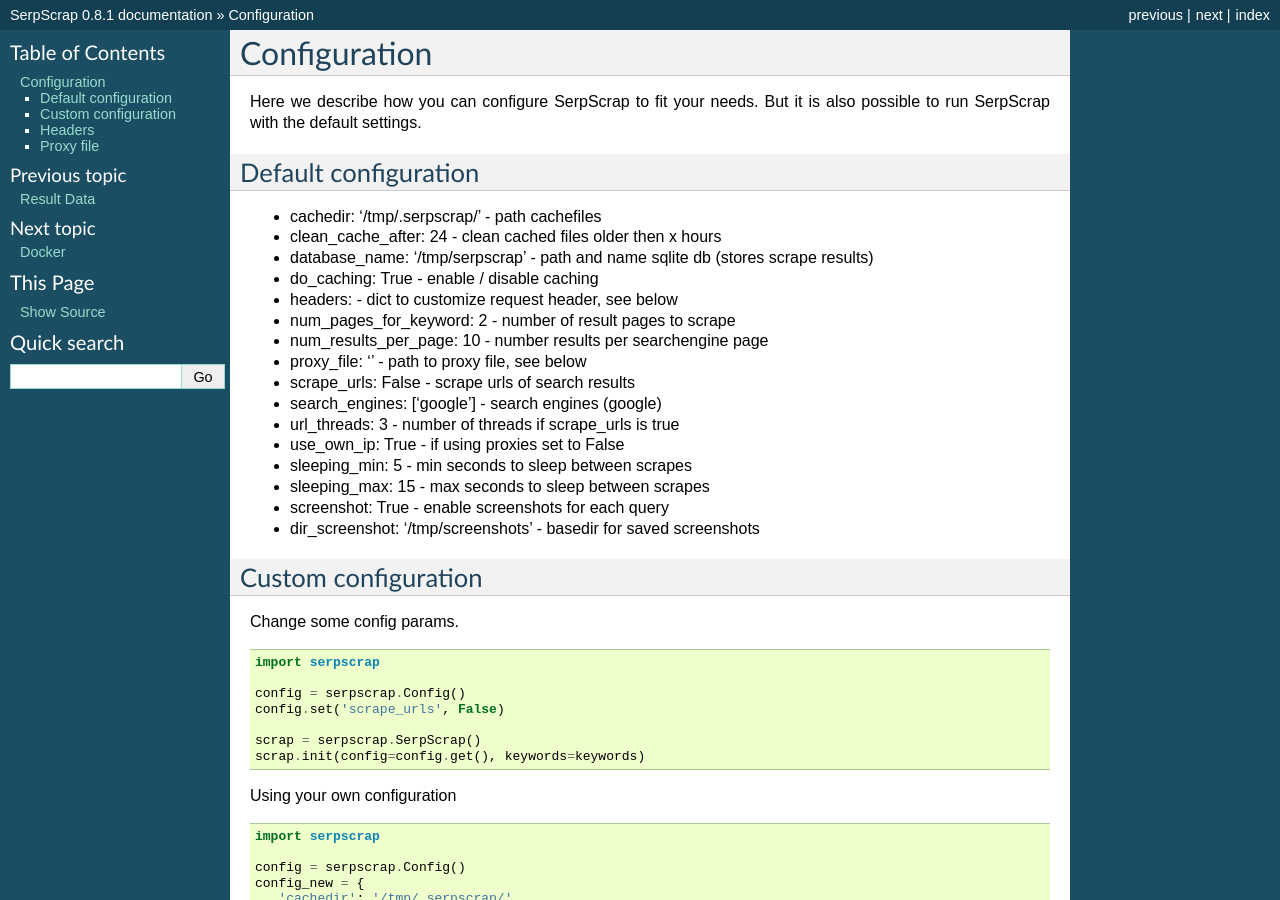
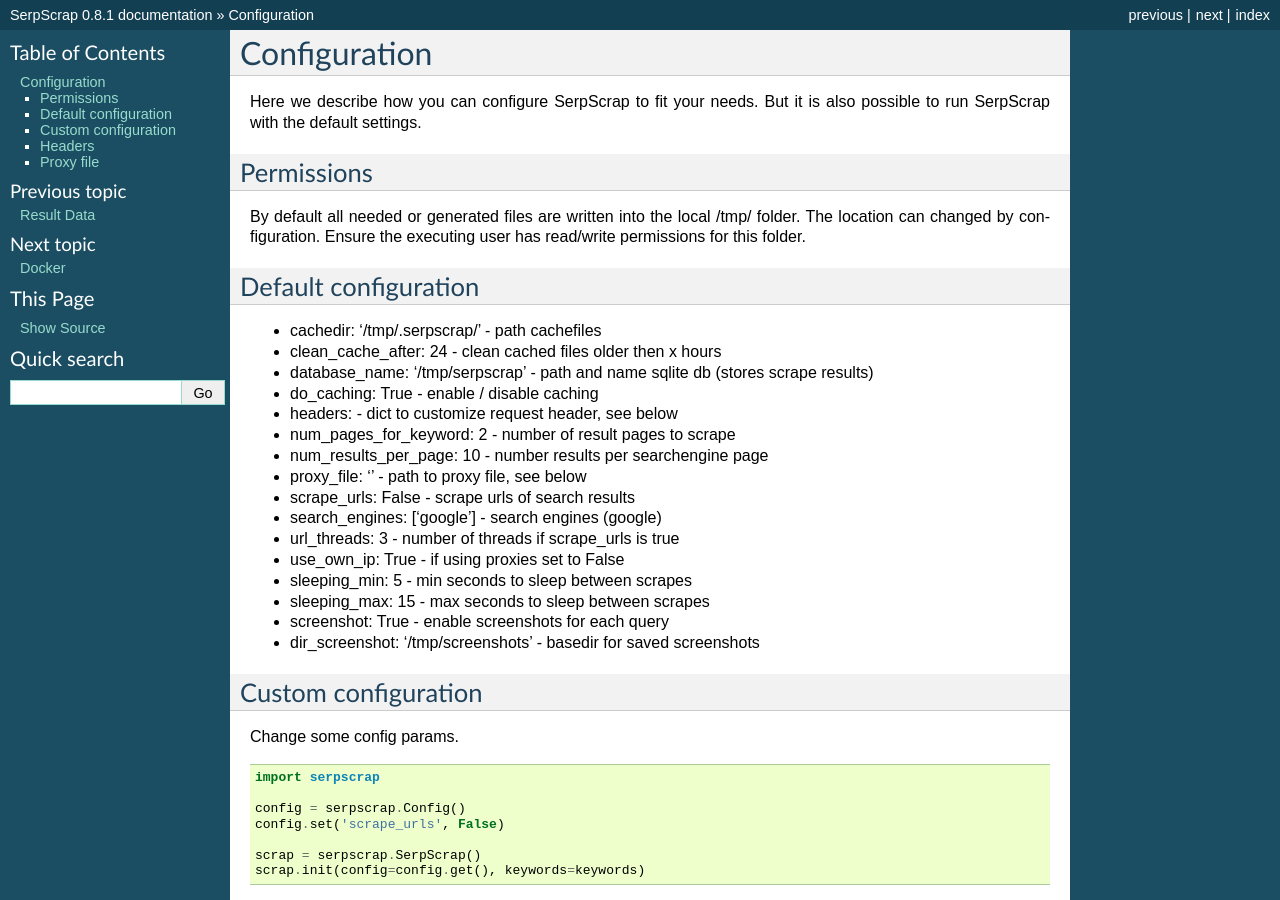
Before and after one commit to ecoron/SerpScrap, a Sphinx documentation site: the page built from docs/configuration.rst, in a window 1280 px wide and 900 px high. Built offline with Sphinx 7.4.7, drawn with Linux system fonts in a browser that asks for light colours.

Commit message:
Update config, add notes about permissions #12

```diff
--- a/docs/configuration.rst
+++ b/docs/configuration.rst
@@ -4,6 +4,13 @@
 
 Here we describe how you can configure SerpScrap to fit your needs.
 But it is also possible to run SerpScrap with the default settings.
+
+Permissions
+-----------
+
+By default all needed or generated files are written into the local /tmp/ folder.
+The location can changed by configuration.
+Ensure the executing user has read/write permissions for this folder.
 
 Default configuration
 ---------------------
```
